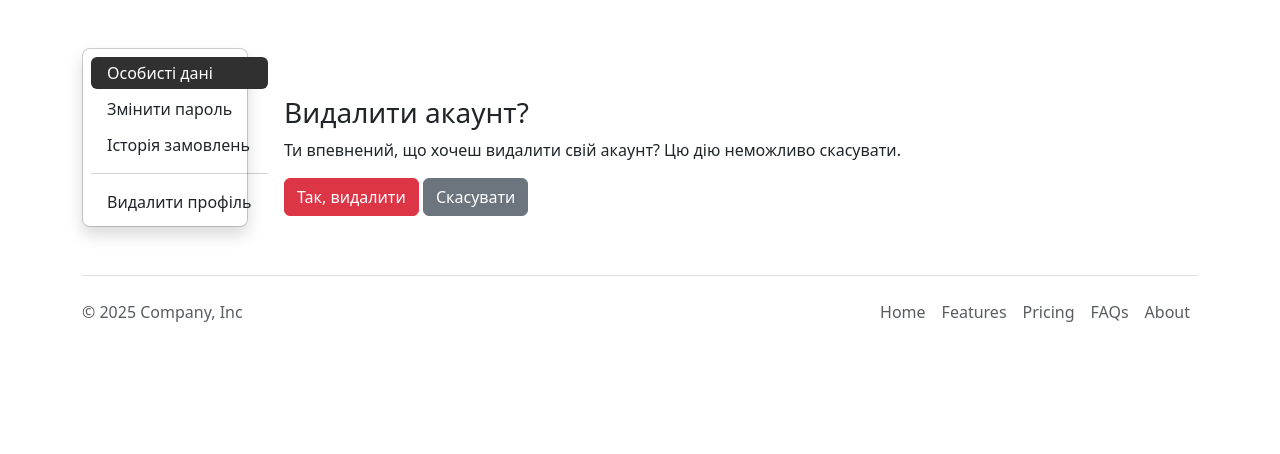
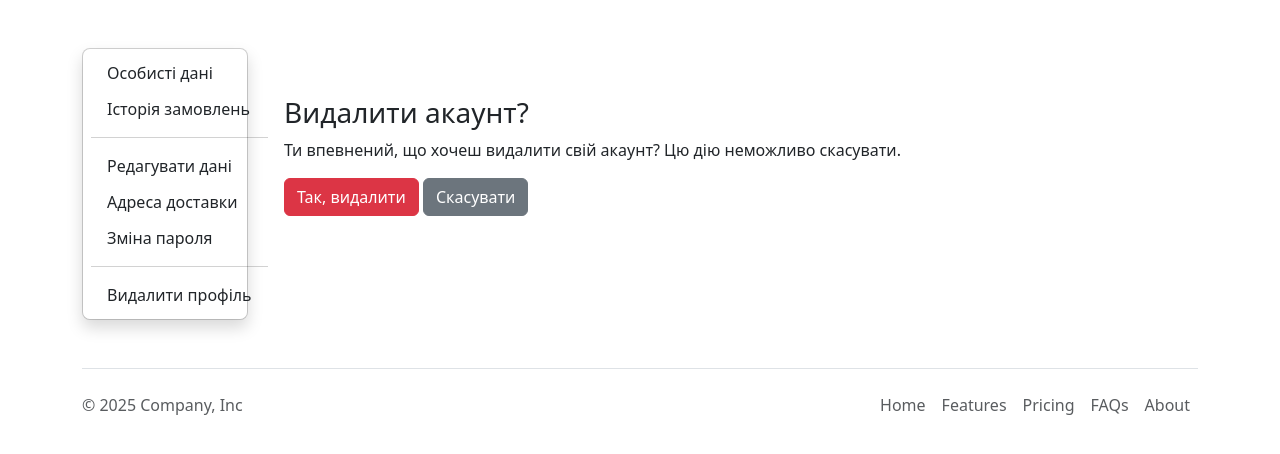
Before and after one commit to Paprics/webshop, a Django app: template src/accounts/templates/delete_account.html in a window 1280 px wide. Shown: the part 77-531 px from the top of the page. Run offline with Django 5.2, Linux system fonts and the light colour scheme; the template is opened without the code that fills it, so the values that code supplies are empty.

Commit message:
Update HTML structure

```diff
--- a/src/accounts/templates/delete_account.html
+++ b/src/accounts/templates/delete_account.html
@@ -11,7 +11,7 @@
         <form method="post">
             {% csrf_token %}
             <button type="submit" class="btn btn-danger">Так, видалити</button>
-            <a href="{% url 'common:settings' %}" class="btn btn-secondary">Скасувати</a>
+            <a href="{% url 'common:customer_detail' %}" class="btn btn-secondary">Скасувати</a>
         </form>
     </div>
 {% endblock %}
--- a/src/accounts/views.py
+++ b/src/accounts/views.py
@@ -3,9 +3,13 @@ from django.contrib.auth.forms import AuthenticationForm, PasswordChangeForm
 from django.contrib.auth.views import LoginView, LogoutView, PasswordChangeView
 from django.shortcuts import redirect
 from django.urls import reverse, reverse_lazy
-from django.views.generic import DeleteView, FormView
+from django.views.generic import DeleteView, FormView, UpdateView
 
 from accounts.rorms import MemberCreationForm
+
+
+class UpdateCustomerInfoView(UpdateView):
+    pass
 
 
 class PassChangeView(PasswordChangeView):
--- a/src/templates/includes/header.html
+++ b/src/templates/includes/header.html
@@ -49,7 +49,7 @@
                                 <li class="dropdown-item">Вітаємо, {{ user.first_name }}!</li>
                             {% endif %}
                             <li><hr class="dropdown-divider"></li>
-                            <li><a class="dropdown-item" href="{% url 'common:settings' %}">Налаштування</a></li>
+                            <li><a class="dropdown-item" href="{% url 'common:customer_detail' %}">Особистий кабінет</a></li>
                             <li><a class="dropdown-item" href="#">Історія замовлень</a></li>
                             <li><a class="dropdown-item" href="{% url 'common:feedback' %}">Підтримка 24/7</a></li>
                             <hr>
--- a/src/templates/includes/menu_settings.html
+++ b/src/templates/includes/menu_settings.html
@@ -1,9 +1,35 @@
 <ul class="dropdown-menu position-static d-grid gap-1 p-2 rounded-3 mx-0 shadow w-100" data-bs-theme="light">
-    <li><a class="dropdown-item rounded-2 active-menu" href="{% url 'common:customer_detail' %}">Особисті дані</a></li>
-    <li><a class="dropdown-item rounded-2 " href="{% url 'accounts:change_password' %}">Змінити пароль</a></li>
-    <li><a class="dropdown-item rounded-2" href="#">Історія замовлень</a></li>
     <li>
-        <hr class="dropdown-divider">
+        <a class="dropdown-item rounded-2 {% if request.resolver_match.url_name == 'customer_detail' %}active-menu{% endif %}"
+           href="{% url 'common:customer_detail' %}">Особисті дані</a>
     </li>
-    <li><a class="dropdown-item rounded-2" href="{% url 'accounts:delete_account' %}">Видалити профіль</a></li>
+
+    <li>
+        <a class="dropdown-item rounded-2 {% if request.resolver_match.url_name == 'order_history' %}active-menu{% endif %}"
+           href="#">Історія замовлень</a>
+    </li>
+
+    <hr class="dropdown-divider">
+
+    <li>
+        <a class="dropdown-item rounded-2 {% if request.resolver_match.url_name == 'edit_profile' %}active-menu{% endif %}"
+           href="#">Редагувати дані</a>
+    </li>
+
+    <li>
+        <a class="dropdown-item rounded-2 {% if request.resolver_match.url_name == 'edit_address' %}active-menu{% endif %}"
+           href="#">Адреса доставки</a>
+    </li>
+
+    <li>
+        <a class="dropdown-item rounded-2 {% if request.resolver_match.url_name == 'change_password' %}active-menu{% endif %}"
+           href="{% url 'accounts:change_password' %}">Зміна пароля</a>
+    </li>
+
+    <li><hr class="dropdown-divider"></li>
+
+    <li>
+        <a class="dropdown-item rounded-2 {% if request.resolver_match.url_name == 'delete_account' %}active-menu{% endif %}"
+           href="{% url 'accounts:delete_account' %}">Видалити профіль</a>
+    </li>
 </ul>
```
Also changed, not shown: src/common/templates/customer_datail.html (+8 -6 lines), src/common/templates/settings.html (deleted, +0 -12 lines), src/common/urls.py (+4 -5 lines), src/common/views.py (+1 -37 lines).
